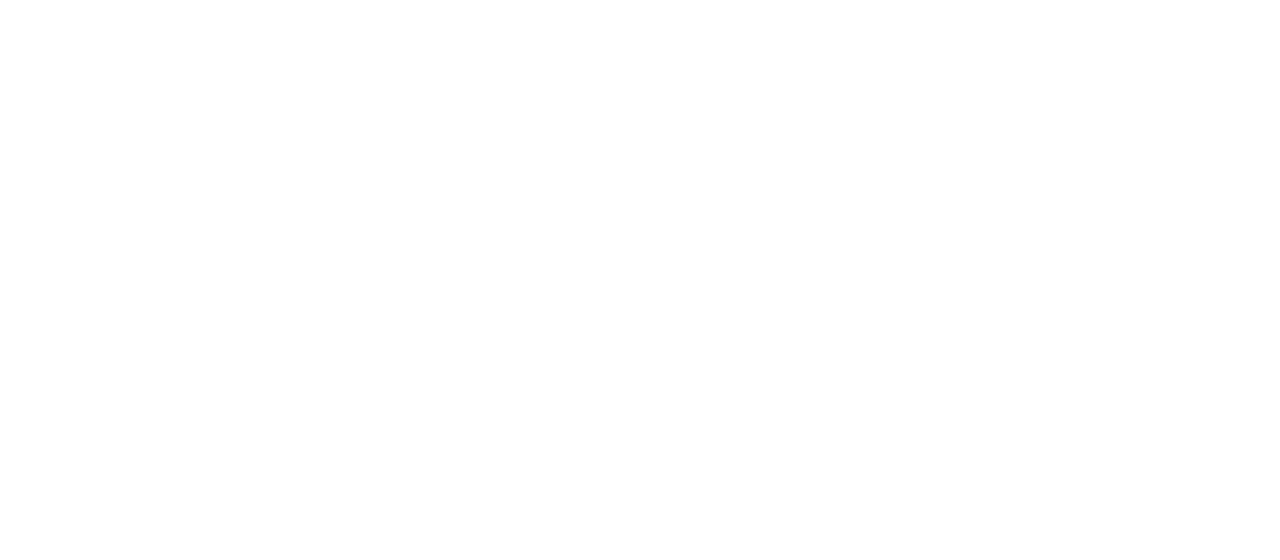
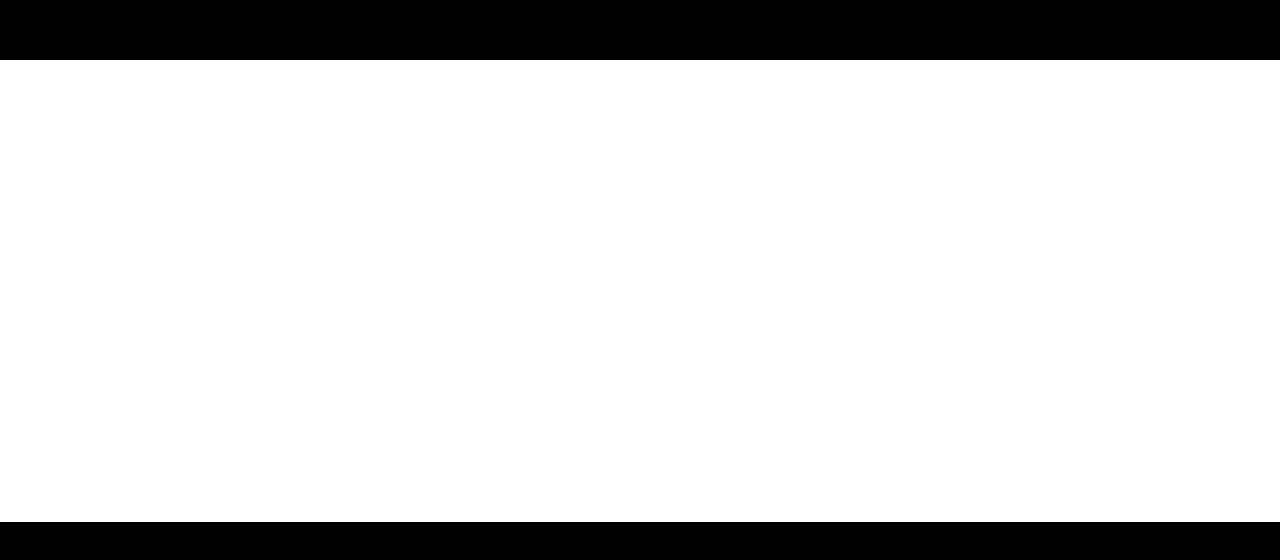
Before and after one commit to codestates-seb/seb41_pre_010, a React (Create React App) app in the folder client/: page /questions in a window 1280 px wide. Shown: the top 560 px of the page. Built offline with nearby package versions, Linux system fonts and the light colour scheme.

Commit message:
[FE Style] Header 및 Footer 설정

```diff
--- a/client/src/App.js
+++ b/client/src/App.js
@@ -1,7 +1,17 @@
-import './App.css';
-import { BrowserRouter, Route, Routes , Link } from 'react-router-dom';
+import "./App.css";
+import { BrowserRouter, Route, Routes, Link } from "react-router-dom";
+import MainPage from "./Pages/MainPage";
 
 function App() {
+  return (
+    <>
+      <BrowserRouter>
+        <Routes>
+          <Route path="/questions" element={<MainPage />} />
+        </Routes>
+      </BrowserRouter>
+    </>
+  );
 }
 
 export default App;
--- /dev/null
+++ b/client/src/Pages/MainPage.js
@@ -0,0 +1,14 @@
+import React from "react";
+import "./Styles/MainPage.css";
+
+function MainPage() {
+  return (
+    <>
+      <header className="Header"></header>
+      <main className="MainPage_Container"></main>
+      <footer className="Footer"></footer>
+    </>
+  );
+}
+
+export default MainPage;
--- /dev/null
+++ b/client/src/Pages/Styles/MainPage.css
@@ -0,0 +1,16 @@
+.Header {
+  width: 100%;
+  height: 60px;
+  background-color: black;
+}
+
+.MainPage_Container {
+  width: 100%;
+  height: calc(100vh - 338px);
+}
+
+.Footer {
+  width: 100%;
+  height: 278px;
+  background-color: black;
+}
```
